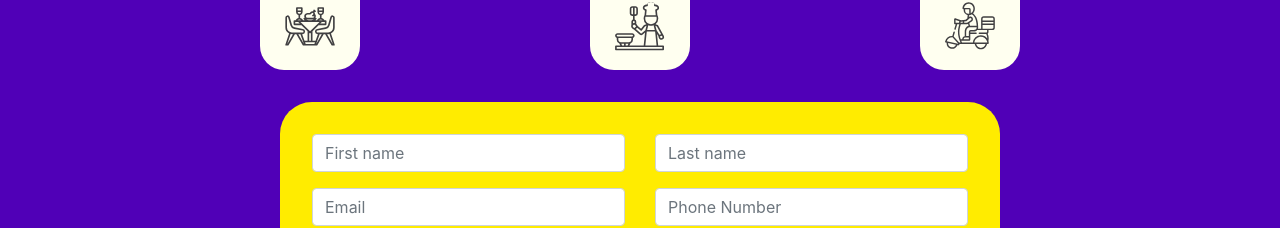
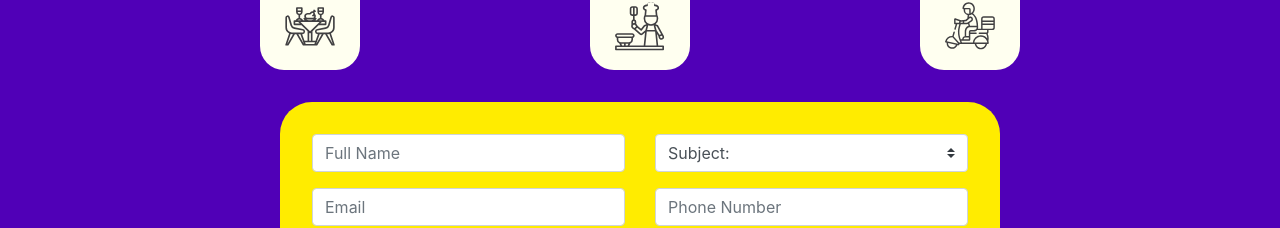
Before and after one commit to khaldoon9kh/paketManWebsite, a React (Create React App) app: page / in a window 1280 px wide. Shown: the part 1300-1528 px from the top of the page. Built offline with nearby package versions, Linux system fonts and the light colour scheme.

Commit message:
add subject selection

```diff
--- a/src/components/JoinUSForm/index.jsx
+++ b/src/components/JoinUSForm/index.jsx
@@ -1,4 +1,4 @@
-import React, { useState, useEffect } from "react";
+import React from "react";
 import emailjs from "emailjs-com";
 import { Container, Button, Form, Row, Col } from "react-bootstrap";
 import "./index.css";
@@ -6,7 +6,6 @@ import "./index.css";
 const JoinUsForm = () => {
   const handleSubmit = (e) => {
     e.preventDefault();
-    console.log(e.target);
 
     emailjs
       .sendForm(
@@ -33,9 +32,9 @@ const JoinUsForm = () => {
         <Row className="formRowRes">
           <Col>
             <Form.Control
-              name="firstName"
+              name="contact_Name"
               required
-              placeholder="First name"
+              placeholder="Full Name"
               onKeyPress={(e) => {
                 e.key === "Enter" && e.preventDefault();
               }}
@@ -43,13 +42,19 @@ const JoinUsForm = () => {
           </Col>
           <Col>
             <Form.Control
-              name="lastName"
-              required
-              placeholder="Last name"
-              onKeyPress={(e) => {
-                e.key === "Enter" && e.preventDefault();
-              }}
-            />
+              as="select"
+              // className="my-1 mr-sm-2"
+              name="subject"
+              id="inlineFormCustomSelectPref"
+              placeholder="select"
+              custom
+            >
+              <option value="0">Subject:</option>
+              <option value="Resturant">Resturant</option>
+              <option value="Home_Chef">Home Chef</option>
+              <option value="Driver">Driver</option>
+              <option value="ContactUS">Genral Enquiry</option>
+            </Form.Control>
           </Col>
         </Row>
         <Row className="formRowRes">
```
